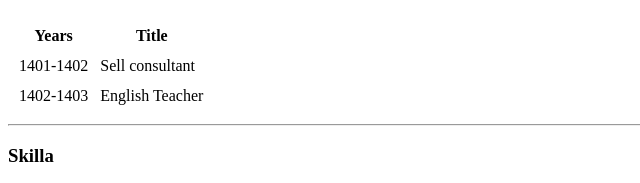
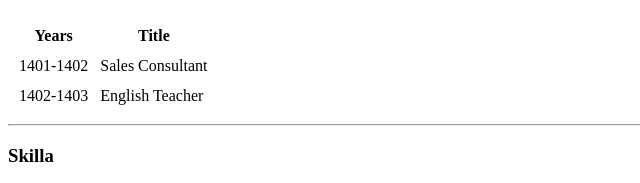
Before and after one commit to Shim-area/CV, a plain HTML site: page index.html in a window 1280 px wide. Shown: the part 494-677 px from the top of the page, 0-640 px from the left. Drawn offline with Linux system fonts and the light colour scheme.

Commit message:
index.html

```diff
--- a/index.html
+++ b/index.html
@@ -42,7 +42,7 @@
       <tbody>
         <tr>
           <td>1401-1402</td>
-          <td>Sell consultant</td>
+          <td>Sales Consultant</td>
         </tr>
         <tr>
           <td>1402-1403</td>
```
